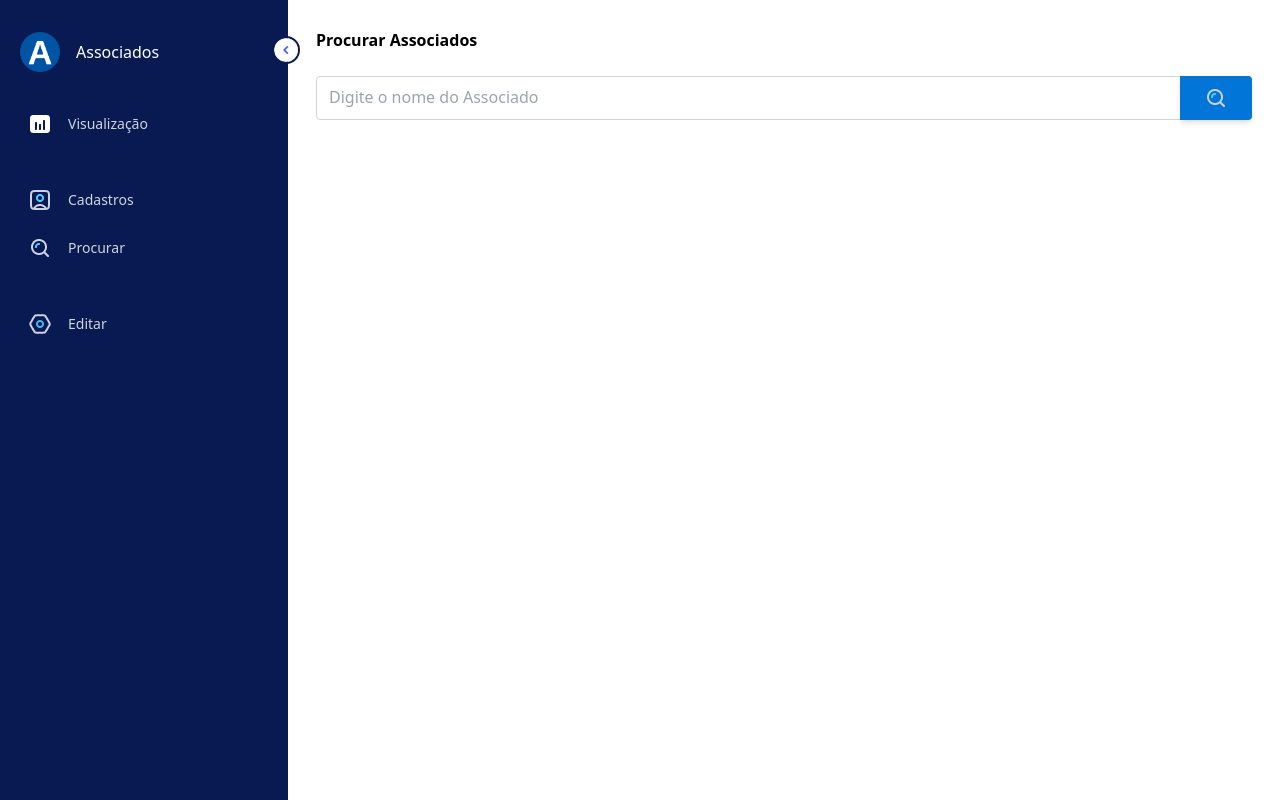
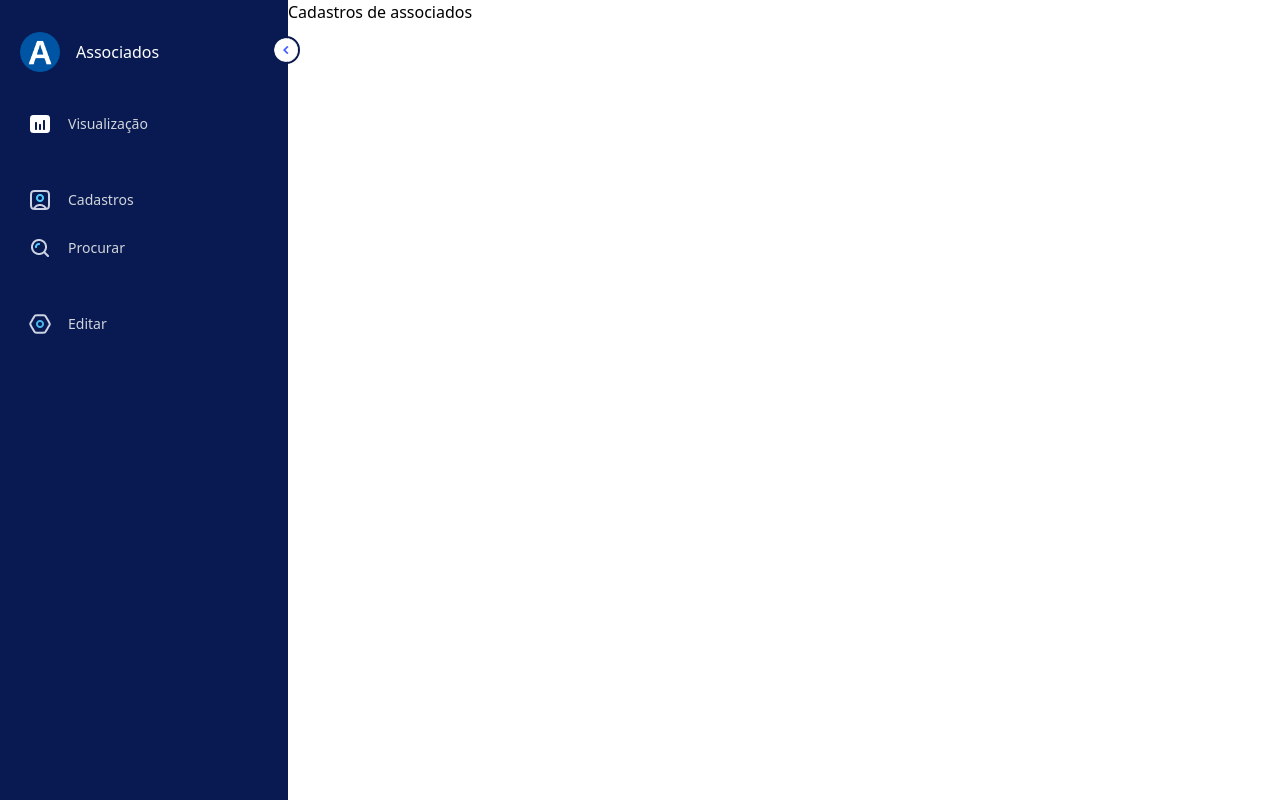
Before and after one commit to andrelandrade/associados, a React (Vite) app in the folder frontend/: page / in a window 1280 px wide. Built offline with nearby package versions, Linux system fonts and the light colour scheme.

Commit message:
start cadastro de associados

```diff
--- a/frontend/src/App.jsx
+++ b/frontend/src/App.jsx
@@ -1,13 +1,13 @@
 
 import { NavBar } from "./components/NavBar";
-import { Procurar } from "./pages/Procurar";
+import { Cadastros } from "./pages/Cadastros";
 
 export function App() {
 
   return (
     <div className="flex">
       <NavBar />
-      <Procurar />
+      <Cadastros />
     </div>
   )
 }
--- /dev/null
+++ b/frontend/src/pages/Cadastros/index.jsx
@@ -0,0 +1,5 @@
+export function Cadastros() {
+    return (
+        <div>Cadastros de associados</div>
+    )
+}
```
